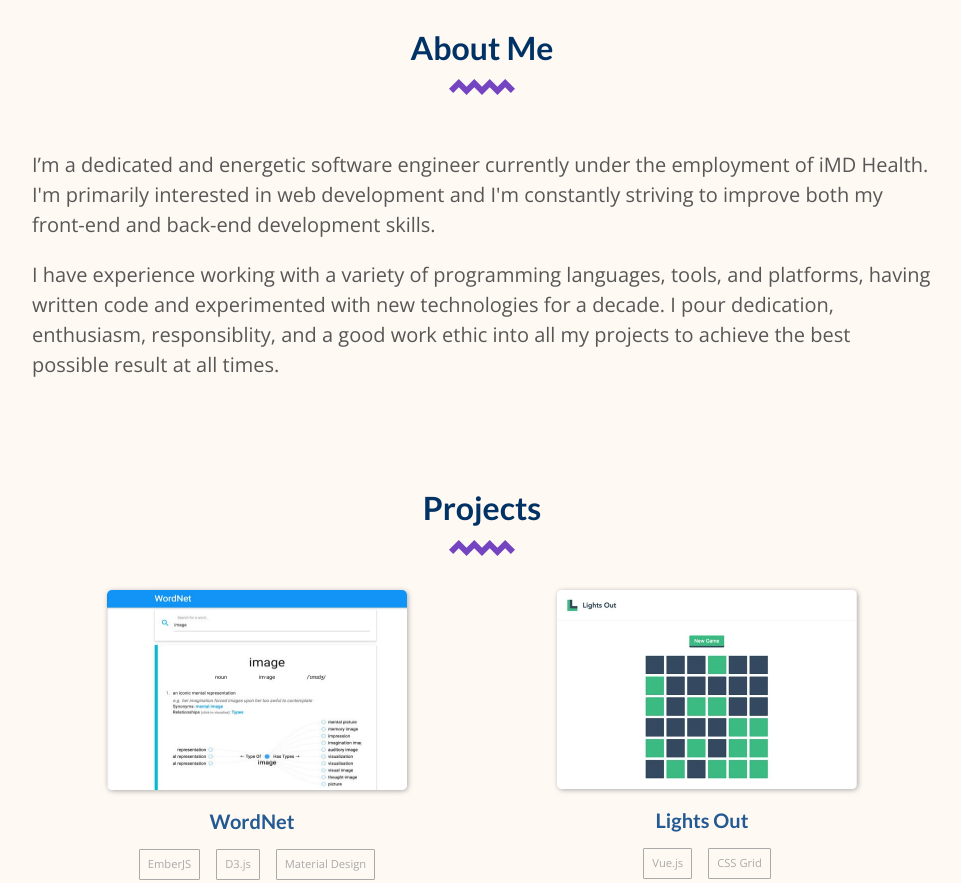
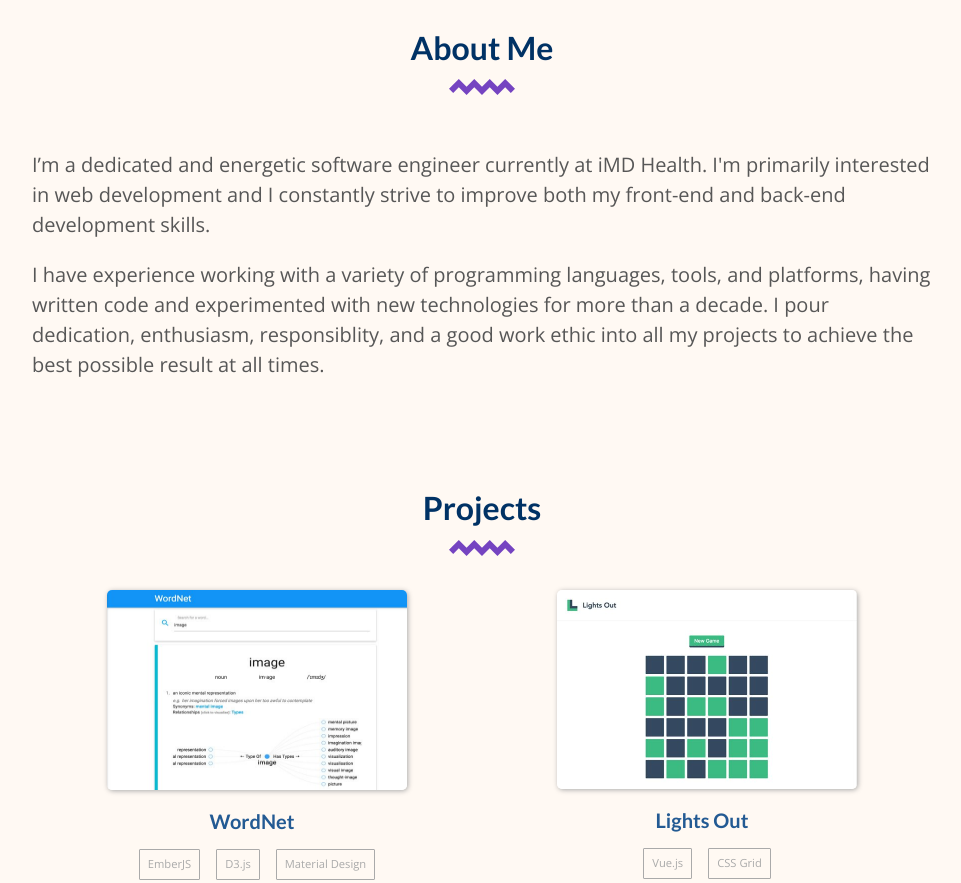
Before and after one commit to wahhaj/wahhajali.com, a website: page app/index.html in a window 1280 px wide. Shown: the part 861-1744 px from the top of the page, without its empty margins (158-1119 px from the left). Drawn offline with nearby package versions, Linux system fonts and the light colour scheme; files that its build step writes are made by us from their sources; animation ran at ten frames a second; some icons are missing.

Commit message:
Fixed up some body copy

```diff
--- a/app/index.html
+++ b/app/index.html
@@ -75,10 +75,10 @@
         </div>
 
         <div class="section-body">
-          <p>I’m a dedicated and energetic software engineer currently under the employment of iMD Health. I'm primarily interested
-            in web development and I'm constantly striving to improve both my front-end and back-end development skills.</p>
+          <p>I’m a dedicated and energetic software engineer currently at iMD Health. I'm primarily interested
+            in web development and I constantly strive to improve both my front-end and back-end development skills.</p>
           <p>I have experience working with a variety of programming languages, tools, and platforms, having written code and experimented
-            with new technologies for a decade. I pour dedication, enthusiasm, responsiblity, and a good work ethic into all my
+            with new technologies for more than a decade. I pour dedication, enthusiasm, responsiblity, and a good work ethic into all my
             projects to achieve the best possible result at all times.</p>
         </div>
       </section>
@@ -175,8 +175,7 @@
           <div class="section-item">
             <h3 class="name">iMD Health / <span class="small">Senior Software Engineer</span></h3>
             <h4 class="date">August 2015 - Present</h4>
-            <p>Part of a team creating a patient education platform. </p>
-            <p>Technology stack: Javascript (Ember.js), Ruby on Rails, HTML, CSS (SASS), PostgreSQL</p>
+            <p>Led the Product Engineering team in designing, developing, and testing the iMD Health cloud platform - an online portal providing patient education tools for doctors and pharmacists.</p>
           </div>
 
           <div class="section-item">
```
